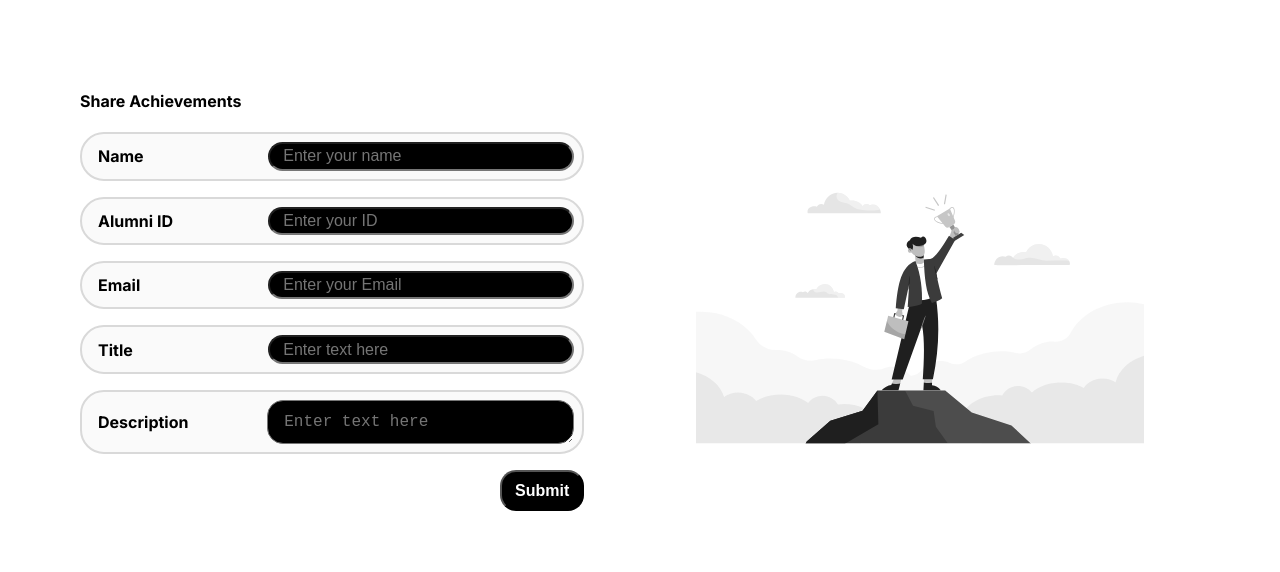
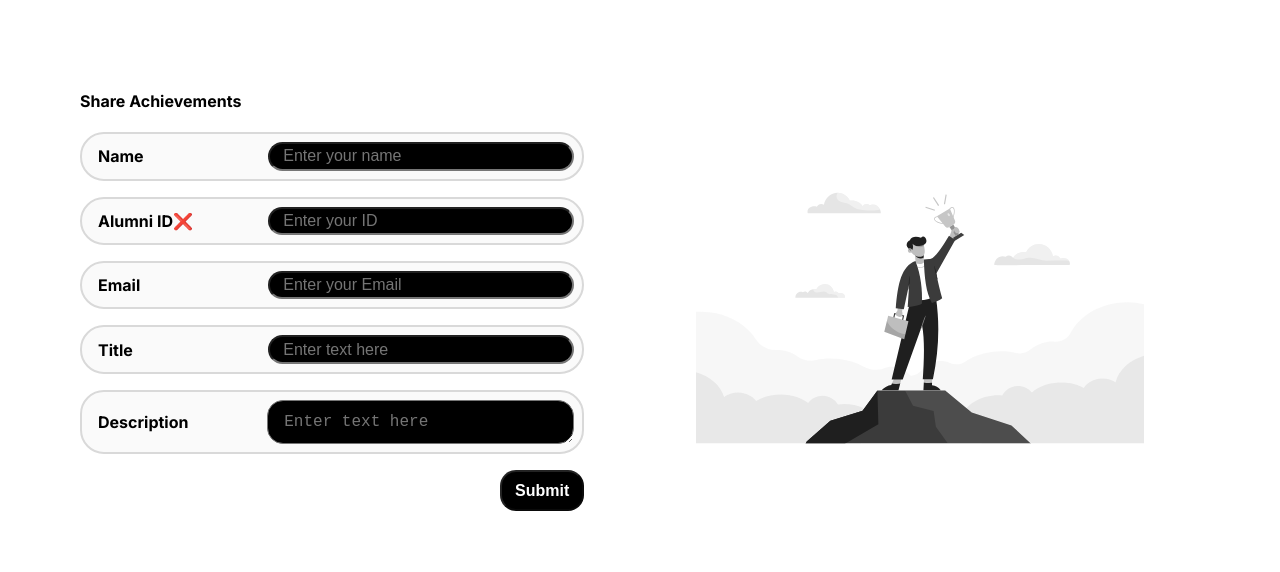
Before and after one commit to Heavy108/Alumn, a Next.js app in the folder alumn/: page /Share_Achievements in a window 1280 px wide. Shown: the part 195-767 px from the top of the page. Built offline with nearby package versions, Linux system fonts and the light colour scheme.

Commit message:
Achivements backend

```diff
--- a/alumn/src/Components/Input.jsx
+++ b/alumn/src/Components/Input.jsx
@@ -4,7 +4,7 @@ export function Input(props){
         <>
         <div className={style.Input_field}>
             <label htmlFor={props.label}>{props.label}</label>
-            <input type={props.type} name={props.label} placeholder={props.placeholder}/>
+            <input type={props.type} name={props.label} placeholder={props.placeholder} />
         </div>
         </>
     )
--- a/alumn/src/Models/Achievements.js
+++ b/alumn/src/Models/Achievements.js
@@ -1,11 +1,11 @@
 import mongoose from "mongoose";
 
 const Achivements_Schema = new mongoose.Schema({
-  Name: String,
-  Alumni_id: String,
-  Email:String,
-  Title: String,
-  Description: String,
+  Name: {type:String , required:true},
+  Alumni_ID: {type:String },
+  Email:{type:String , required:true},
+  Title: {type:String , required:true},
+  Description: {type:String , required:true},
   // image: String,
 //   image: { type: Buffer, required: true },
 //   Para1 : String,
--- a/alumn/src/app/Digital_Card/page.jsx
+++ b/alumn/src/app/Digital_Card/page.jsx
@@ -89,10 +89,14 @@ function Digital_AlumniCard() {
               style={{ display: 'none' }}
             />
           </div>
-          <button type="submit" disabled={isLoading}>
+          <div className={style.Button}>
+          <button type="submit" >
             {isLoading ? 'Submitting...' : 'Submit'}
           </button>
+          </div>
         </form>
+
+
       </div>
       <Footer />
     </>
--- a/alumn/src/app/Share_Achievements/page.jsx
+++ b/alumn/src/app/Share_Achievements/page.jsx
@@ -1,3 +1,4 @@
+'use client'
 import Button from "@/Components/Button";
 import { Input, Textarea } from "@/Components/Input";
 import Title from "@/Components/Title";
@@ -6,24 +7,99 @@ import Image from "next/image";
 import Achi from "@/Assets/achivement.svg";
 import Navbar from "@/Components/Navbar";
 import Footer from "@/Components/Footer";
+import { useState, useEffect } from "react";
 
 function Achievements() {
+  const [isLoading, setIsLoading] = useState(false);
+  const [alumniId, setAlumniId] = useState("");
+  const [alumniIdValid, setAlumniIdValid] = useState(false); // null: not checked, true: valid, false: invalid
+  const [debounceTimeout, setDebounceTimeout] = useState(null);
+
+  const onSubmit = async (e) => {
+    e.preventDefault();
+    setIsLoading(true);
+
+    try {
+      const formData = new FormData(e.target);
+      const response = await fetch('/api/Achievements', {
+        method: "POST",
+        body: formData
+      });
+
+      const data = await response.json();
+      console.log(data);
+      if (data.success) {
+        alert("Form submitted successfully!");
+      } else {
+        alert("Submission failed. Please try again later.");
+      }
+    } catch (error) {
+      console.error(error);
+      alert("An error occurred. Please try again later.");
+    } finally {
+      setIsLoading(false);
+    }
+  };
+
+  const checkAlumniId = async (id) => {
+    try {
+      const response = await fetch(`/api/CheckId?alumniId=${id}`);
+      const data = await response.json();
+      setAlumniIdValid(data.exists);
+    } catch (error) {
+      console.error(error);
+      setAlumniIdValid(false);
+    }
+  };
+
+  const handleAlumniIdChange = (e) => {
+    const id = e.target.value;
+    setAlumniId(id);
+    setAlumniIdValid(null);
+
+    if (debounceTimeout) {
+      clearTimeout(debounceTimeout);
+    }
+
+    setDebounceTimeout(setTimeout(() => {
+      if (id) {
+        checkAlumniId(id);
+      }
+    }, 1000)); // 5 seconds debounce
+  };
+
+  useEffect(() => {
+    return () => {
+      if (debounceTimeout) {
+        clearTimeout(debounceTimeout);
+      }
+    };
+  }, [debounceTimeout]);
+
   return (
     <>
-    <Navbar/>
+      <Navbar />
       <Title title="GiveBack" />
       <div className={style.container}>
-
-        <form action="" className={style.form}>
-        <h4>Share Achievements</h4>
+        <form onSubmit={onSubmit} className={style.form}>
+          <h4>Share Achievements</h4>
           <Input
             label="Name"
             type="text"
             placeholder="Enter your name" />
-          <Input
-            label="Alumni ID"
-            type="text"
-            placeholder="Enter your ID" />
+          <div className={style.Input_field}>
+            <label htmlFor="Alumni ID">Alumni ID
+            {alumniIdValid === true && <span className={style.valid}>✔️</span>}
+            {alumniIdValid === false && <span className={style.invalid}>❌</span>}
+            </label>
+            <input
+              name="Alumni ID"
+              type="text"
+              placeholder="Enter your ID"
+              value={alumniId}
+              onChange={handleAlumniIdChange} />
+
+          </div>
           <Input
             label="Email"
             type="email"
@@ -38,18 +114,22 @@ function Achievements() {
             type="text"
             placeholder="Enter text here"
           />
-
-          <Button text="Submit" />
+          <div className={style.Button}>
+            <button type="submit" disabled={isLoading || alumniIdValid !== true}>
+              {isLoading ? 'Submitting...' : 'Submit'}
+            </button>
+          </div>
         </form>
         <div className={style.img_conatiner}>
-        <Image
+          <Image
             src={Achi}
             alt="share Achievements"
-            />
-            </div>
+          />
+        </div>
       </div>
-      <Footer/>
+      <Footer />
     </>
   );
 }
+
 export default Achievements;
--- a/alumn/src/app/api/Achievements/route.js
+++ b/alumn/src/app/api/Achievements/route.js
@@ -1,41 +1,40 @@
 import { NextResponse } from "next/server";
 import { connect } from "@/dbConfig/dbConfig";
-import Carasoul from "@/Models/CarasoulModel";
+import Achivements from "@/Models/Achievements";
+
 
 export async function POST(request) {
   try {
     await connect();
     const data = await request.formData();
-    const file = data.get("image");
-    let buffer;
-    if (file) {
-      const bytes = await file.arrayBuffer();
-      buffer = Buffer.from(bytes);
+    console.log(data)
+
+
+    const Name = data.get("Name");
+    const Alumni_Id = data.get("Alumni ID");
+    console.log(Alumni_Id)
+    const Email = data.get("Email");
+    const Title = data.get("Title");
+    const Description = data.get("Description");
+
+    if (!Name || !Alumni_Id || !Email || !Title || !Description) {
+      return NextResponse.json(
+        { success: false, error: "All fields are required." },
+        { status: 400 }
+      );
     }
-
-    const id = data.get("_id");
-    const CarasoulItems = await Carasoul.find({ _id: id });
-
-    const img = buffer || CarasoulItems.image;
-    const title = data.get("title") || CarasoulItems.title;
-    const text = data.get("text") || CarasoulItems.text;
-    const address = data.get("address") || CarasoulItems.address;
-    const bgColor = data.get("bg_color") || CarasoulItems.bgColor;
-console.log("near the update call")
-    await Carasoul.findOneAndUpdate(
-      { _id: id },
-      {
-        image: img, // Store the binary data directly in the image field
-        title: title,
-        text: text,
-        address: address,
-        bg_color: bgColor,
-      }
-    );
+    // Save data to the database
+    await Achivements.create({
+      Name: Name,
+      Alumni_ID: Alumni_Id,
+      Email: Email,
+      Title: Title,
+      Description: Description
+    });
 
     return NextResponse.json({ success: true });
   } catch (error) {
-    console.error("Error updating document:", error);
+    console.error("Error saving document:", error);
     return NextResponse.json(
       { success: false, error: error.message },
       { status: 500 }
--- /dev/null
+++ b/alumn/src/app/api/CheckId/route.js
@@ -0,0 +1,28 @@
+import { NextResponse } from "next/server";
+import { connect } from "@/dbConfig/dbConfig";
+import Card from "@/Models/DigitalCard"; // Assuming you have an Alumni model
+
+export async function GET(request) {
+  try {
+    await connect();
+    const { searchParams } = new URL(request.url);
+    const alumniId = searchParams.get("alumniId");
+
+    if (!alumniId) {
+      return NextResponse.json(
+        { success: false, error: "Alumni ID is required." },
+        { status: 400 }
+      );
+    }
+
+    const alumni = await Card.findOne({ Alumni_ID: alumniId });
+
+    return NextResponse.json({ success: true, exists: !!alumni });
+  } catch (error) {
+    console.error("Error checking Alumni ID:", error);
+    return NextResponse.json(
+      { success: false, error: error.message },
+      { status: 500 }
+    );
+  }
+}
--- a/alumn/src/css/Digital.module.css
+++ b/alumn/src/css/Digital.module.css
@@ -95,3 +95,32 @@
     }
 
 }
+.Button{
+    display: flex;
+    justify-content: flex-end;
+}
+.Button button{
+    color: white;
+    background-color: black;
+    padding: 0.6rem 0.8rem 0.6rem 0.8rem;
+    border-radius: 1rem;
+    font-weight: 700;
+    font-size: 0.8rem;
+}
+@media only screen and (min-width:1024px) {
+    .Button button{
+        font-size: 1rem;
+    }
+}
+@media only screen and (min-width:2560px){
+    .Button button{
+        font-size: 2rem;
+        padding: 1rem 2rem 1rem 2rem;
+        border-radius: 2rem;
+    }
+    .Button{
+
+        margin-top: 3rem;
+
+    }
+}
--- a/alumn/src/css/Input.module.css
+++ b/alumn/src/css/Input.module.css
@@ -175,3 +175,58 @@
         margin: 5rem 20rem 5rem 20rem;
     }
 }
+
+.Button{
+    display: flex;
+    justify-content: flex-end;
+}
+.Button button{
+    color: white;
+    background-color: black;
+    padding: 0.6rem 0.8rem 0.6rem 0.8rem;
+    border-radius: 1rem;
+    font-weight: 700;
+    font-size: 0.8rem;
+}
+@media only screen and (min-width:1024px) {
+    .Button button{
+        font-size: 1rem;
+    }
+}
+@media only screen and (min-width:2560px){
+    .Button button{
+        font-size: 2rem;
+        padding: 1rem 2rem 1rem 2rem;
+        border-radius: 2rem;
+    }
+    .Button{
+
+        margin-top: 3rem;
+
+    }
+}
+/* .inputWithValidation {
+    position: relative;
+    display: flex;
+    align-items: center;
+  }
+
+  .inputWithValidation input {
+    width: 100%;
+  }
+
+  .inputWithValidation span {
+    margin-left: 8px;
+    font-size: 1em;
+    align-items: flex-end;
+  } */
+
+  .valid {
+    color: green;
+    margin: 0;
+
+  }
+
+  .invalid {
+    color: red;
+  }
```
